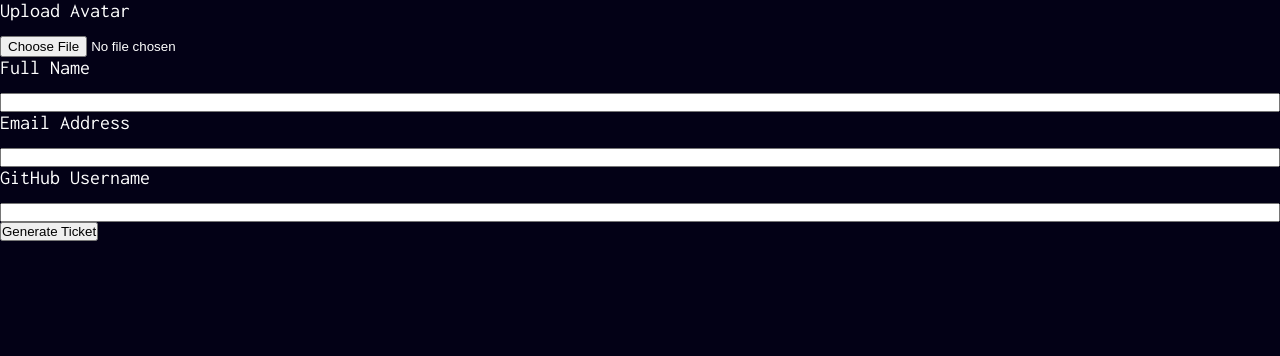
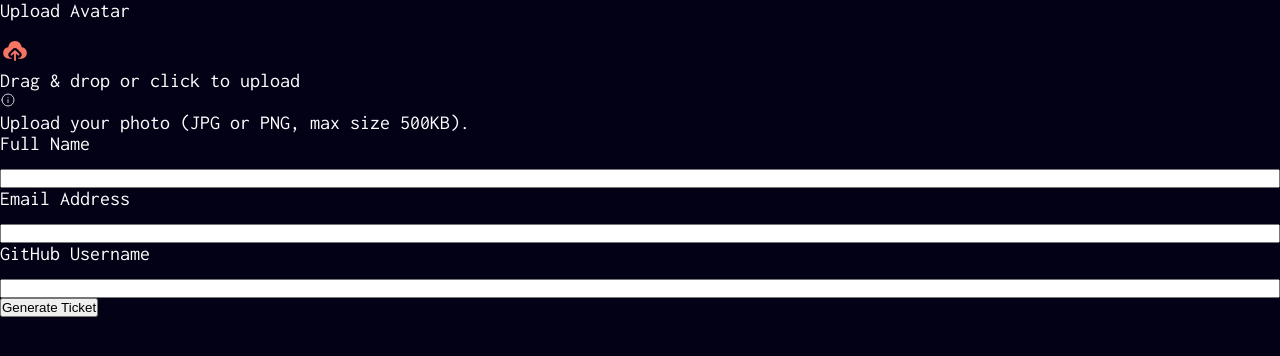
Before and after one commit to alzri/tikko, a Next.js app: page / in a window 1280 px wide. Shown: the top 356 px of the page. Built offline with nearby package versions, Linux system fonts and the light colour scheme.

Commit message:
added upload image component

```diff
--- /dev/null
+++ b/src/components/image-update/ImageUpdate.module.scss
@@ -0,0 +1,86 @@
+.image-input-wrapper,
+.image-uploaded {
+  border: 1px dashed var(--border-secondary-color);
+  border-radius: 20px;
+  padding: 20px 30px;
+  display: grid;
+  justify-content: center;
+  gap: 20px;
+
+  .upload-icon {
+    margin: auto;
+    background-color: rgb(49, 48, 82, 60%);
+    border: 1px solid var(--border-primary-color);
+    border-radius: 10px;
+    padding: 5px;
+  }
+
+  p {
+    font-family: Inconsolata, sans-serif;
+    font-size: 18px;
+    font-weight: 400;
+    color: var(--primary-content);
+  }
+}
+
+.instructions-info {
+  display: flex;
+  flex-direction: row;
+  gap: 5px;
+  align-items: center;
+  margin-top: 5px;
+
+  p {
+    font-family: Inconsolata, sans-serif;
+    font-size: 12px;
+    font-weight: 400;
+    color: var(--primary-content);
+  }
+}
+
+.error {
+  &-wrapper {
+    display: flex;
+    flex-direction: row;
+    align-items: center;
+    gap: 5px;
+    margin-top: 10px;
+
+    .info-icon {
+      path {
+        stroke: var(--error-message-color);
+      }
+    }
+  }
+
+  &-message {
+    font-family: Inconsolata, sans-serif;
+    font-size: 12px;
+    font-weight: 400;
+    color: var(--error-message-color);
+  }
+}
+
+.uploded-image {
+  object-fit: cover;
+  margin: auto;
+  border: 1px solid var(--border-primary-color);
+  border-radius: 10px;
+}
+
+.button-wrapper {
+  display: flex;
+  flex-direction: row;
+  gap: 20px;
+}
+
+.button {
+  font-family: Inconsolata, sans-serif;
+  font-size: 12px;
+  font-weight: 400;
+  color: var(--content-primary);
+  background-color: rgb(49, 48, 82, 60%);
+  border: none;
+  border-radius: 5px;
+  padding: 5px 15px;
+}
--- /dev/null
+++ b/src/components/image-update/ImageUpdate.tsx
@@ -0,0 +1,69 @@
+import { useUploadFunction } from '@/utils/uploadFunctions';
+import UploadIcon from '@/assets/images/icon-upload.svg';
+import InfoIcon from '@/assets/images/icon-info.svg';
+import styles from './ImageUpdate.module.scss';
+import clsx from 'clsx';
+import Image from 'next/image';
+
+export const ImageUploader = () => {
+  const {
+    fileList,
+    fileError,
+    handleFileChange,
+    removeFromList,
+    replaceAvatar,
+    getRootProps,
+    getInputProps,
+  } = useUploadFunction();
+
+  return (
+    <div {...getRootProps()}>
+      {fileList.length === 0 ? (
+        <div className={styles.imageUpload}>
+          <input {...getInputProps()} onChange={handleFileChange} />
+          <div className={styles.imageInputWrapper}>
+            <UploadIcon className={styles.uploadIcon} />
+            <p>Drag & drop or click to upload</p>
+          </div>
+          {!fileError ? (
+            <div className={styles.instructionsInfo}>
+              <InfoIcon />
+              <p>Upload your photo (JPG or PNG, max size 500KB).</p>
+            </div>
+          ) : (
+            <div className={styles.errorWrapper}>
+              <InfoIcon className={styles.infoIcon} />
+              <p className={styles.errorMessage}>{fileError}</p>
+            </div>
+          )}
+        </div>
+      ) : (
+        fileList.map((file, index) => (
+          <div className={styles.imageUploaded} key={file.name}>
+            <Image
+              className={styles.uplodedImage}
+              src={file.url}
+              alt={file.name}
+              width={42}
+              height={42}
+            />
+            <div className={styles.buttonWrapper}>
+              <button
+                className={clsx(styles.button, styles.remove)}
+                onClick={() => removeFromList()}
+              >
+                Remove image
+              </button>
+              <button
+                className={clsx(styles.button, styles.change)}
+                onClick={() => replaceAvatar(index)}
+              >
+                Change image
+              </button>
+            </div>
+          </div>
+        ))
+      )}
+    </div>
+  );
+};
--- a/src/components/input-field/InputField.tsx
+++ b/src/components/input-field/InputField.tsx
@@ -1,8 +1,8 @@
 'use client';
 import { useEffect, useState } from 'react';
 import styles from './InputField.module.scss';
-import Image from 'next/image';
 import { clsx } from 'clsx';
+import { ImageUploader } from '../image-update/ImageUpdate';
 
 export interface IInputFieldProps extends React.HTMLAttributes<HTMLInputElement> {
   label: string;
@@ -33,8 +33,7 @@ export const InputField = ({ label, type, value, onChange, ...rest }: IInputFiel
         {label}
         {type === 'file' ? (
           <>
-            <input id={inputId} type="file" accept="images/*" />
-            {previewImage && <Image src={previewImage} alt="Uploaded avatar image" />}
+            <ImageUploader />
           </>
         ) : (
           <input id={inputId} type={type} value={value as string} onChange={onChange} />
--- a/src/components/ticket-form/TicketForm.tsx
+++ b/src/components/ticket-form/TicketForm.tsx
@@ -2,7 +2,7 @@
 import { useState } from 'react';
 import { InputField } from '../input-field/InputField';
 import styles from './TicketForm.module.scss';
-import { handleTicketData } from '@/src/utils/general';
+import { handleTicketData } from '@/utils/general';
 
 export const TicketForm = () => {
   const [name, setName] = useState('');
--- /dev/null
+++ b/src/utils/uploadFunctions.tsx
@@ -0,0 +1,86 @@
+'use client';
+import { useState, useEffect, ChangeEvent } from 'react';
+import { useDropzone } from 'react-dropzone';
+
+interface IUploadFileProps {
+  url: string;
+  name: string;
+  size: number;
+}
+
+export const useUploadFunction = () => {
+  const [selectedAvatar, setSelectedAvatar] = useState<File[]>([]);
+  const [fileList, setFileList] = useState<IUploadFileProps[]>([]);
+  const [fileError, setFileError] = useState<string | null>(null);
+
+  const processFiles = (files: File[]) => {
+    const validFiles: File[] = [];
+
+    files.forEach((file) => {
+      if (!file.type.startsWith('image/')) {
+        setFileError('File should be an image');
+      } else if (file.size > 1024 * 500) {
+        setFileError('File too large. Please upload an image under 500KB');
+      } else {
+        validFiles.push(file);
+      }
+    });
+
+    if (validFiles.length > 0) {
+      setSelectedAvatar(validFiles);
+      setFileError(null);
+    }
+  };
+
+  const handleFileChange = (e: ChangeEvent<HTMLInputElement>) => {
+    const inputFiles = Array.from(e.target.files || []);
+    processFiles(inputFiles);
+  };
+
+  useEffect(() => {
+    if (selectedAvatar.length > 0) {
+      const imageFiles = selectedAvatar.map((file) => ({
+        url: URL.createObjectURL(file),
+        name: file.name,
+        size: file.size,
+      }));
+
+      setFileList((prevList) => {
+        const newFiles = imageFiles.filter(
+          (file) => !prevList.some((item) => item.name === file.name)
+        );
+        return [...prevList, ...newFiles];
+      });
+    }
+  }, [selectedAvatar]);
+
+  const { getRootProps, getInputProps, inputRef } = useDropzone({
+    onDrop: (files: File[]) => {
+      processFiles(files);
+    },
+    multiple: false,
+  });
+
+  const removeFromList = () => {
+    setFileList([]);
+    setSelectedAvatar([]);
+
+    if (inputRef.current) {
+      inputRef.current.value = '';
+    }
+  };
+
+  const replaceAvatar = (index: number) => {
+    setFileList((prevList) => prevList.filter((_, i) => i !== index));
+  };
+
+  return {
+    fileList,
+    fileError,
+    handleFileChange,
+    removeFromList,
+    replaceAvatar,
+    getRootProps,
+    getInputProps,
+  };
+};
```
